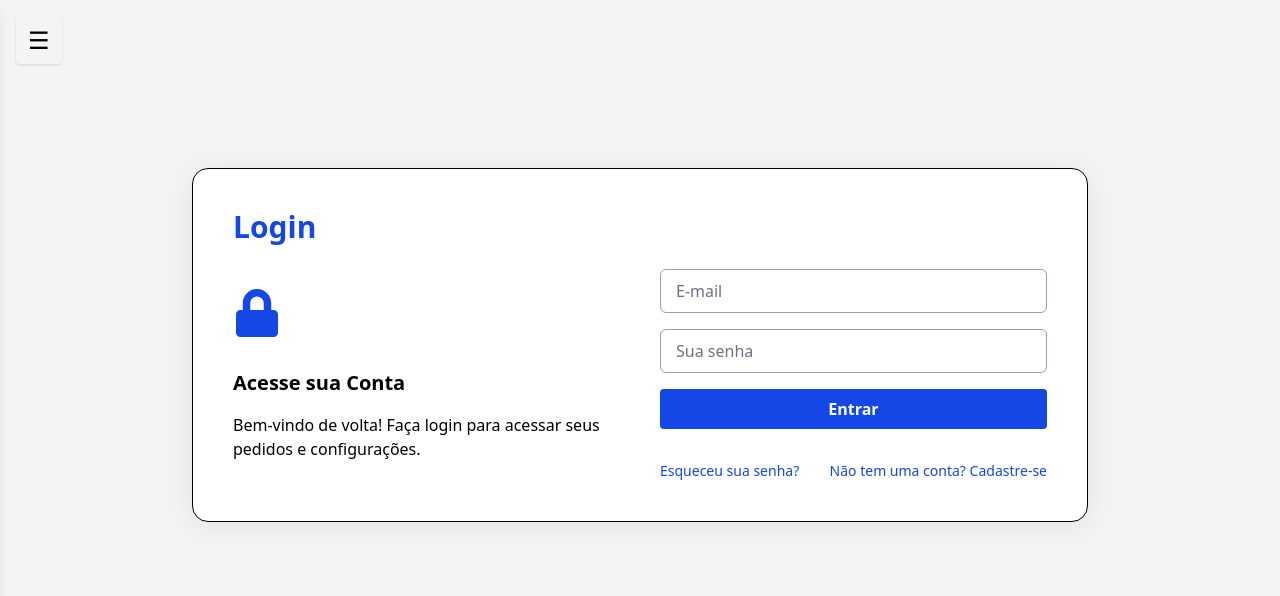
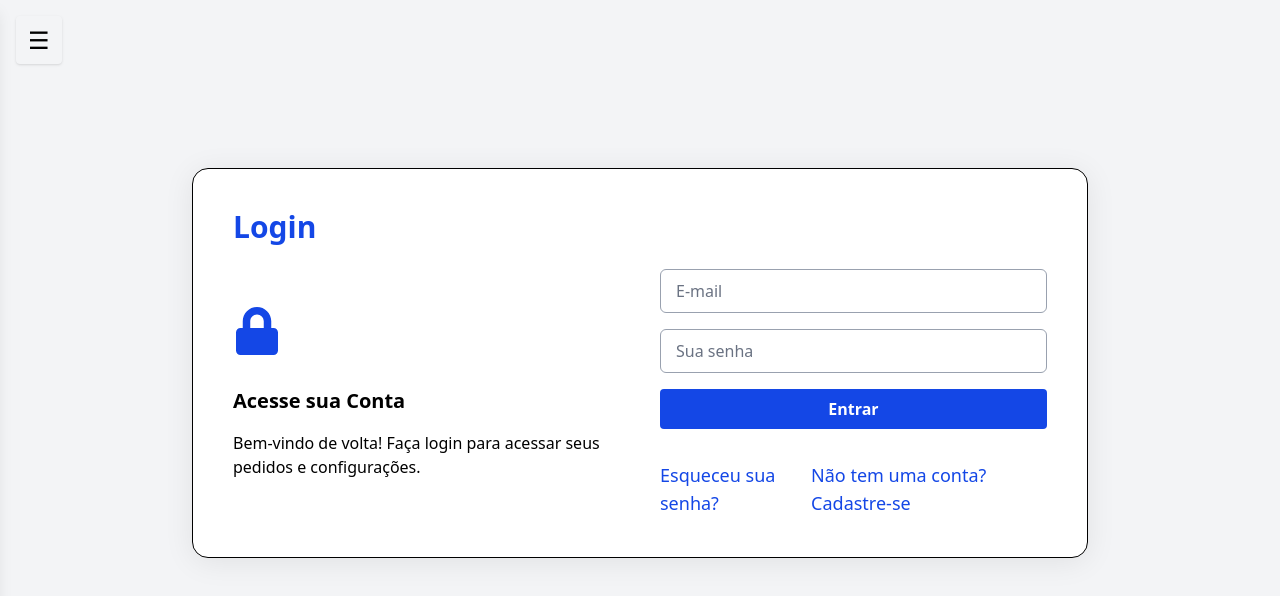
Before and after one commit to AndreyCubas/AJSports, a React (Vite) app: page /login in a window 1280 px wide. Shown: the top 596 px of the page. Built offline with nearby package versions, Linux system fonts and the light colour scheme.

Commit message:
fix: colocando o Link

```diff
--- a/src/pages/Login/Login.tsx
+++ b/src/pages/Login/Login.tsx
@@ -1,6 +1,7 @@
 import React, { useState } from "react";
 import { FaLock } from "react-icons/fa";
 import { InputFloat } from "../../components/InputFloat/InputFloat";
+import { Link } from "react-router-dom";
 
 type FormState = {
   firstName: string;
@@ -101,18 +102,19 @@ const Login: React.FC = () => {
           </button>
 
           <div className="flex justify-between mt-4 text-sm">
-            <a
-              href="#"
-              className="text-blue-700 hover:text-blue-900 hover:underline transition-colors"
-            >
-              Esqueceu sua senha?
-            </a>
-            <a
-              href="#"
-              className="text-blue-700 hover:text-blue-900 hover:underline transition-colors"
-            >
-              Não tem uma conta? Cadastre-se
-            </a>
+              <Link
+    to="/forgot-password"
+    className="text-blue-700 hover:text-blue-900 hover:underline transition-colors text-lg"
+  >
+    Esqueceu sua senha?
+  </Link>
+
+  <Link
+    to="/register"
+    className="text-blue-700 hover:text-blue-900 hover:underline transition-colors text-lg"
+  >
+    Não tem uma conta? Cadastre-se
+  </Link>
           </div>
         </form>
       </div>
```
